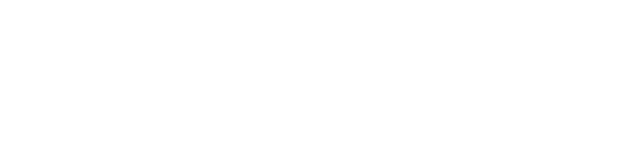
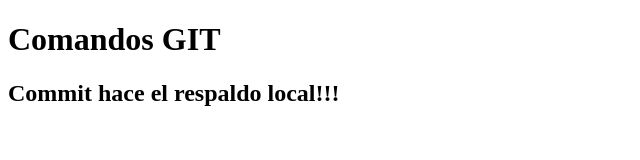
Before and after one commit to IsraelBorquez/proyecto_web, a plain HTML site: page index.html in a window 1280 px wide. Shown: the whole page, without its empty margins (0-640 px from the left). Drawn offline with Linux system fonts and the light colour scheme.

Commit message:
se agrego info al html

```diff
--- a/index.html
+++ b/index.html
@@ -8,5 +8,17 @@
 </head>
 <body>
 
+    <div class="container">
+        <p>
+            <h1> Comandos GIT</h1>
+        </p>
+        <p>
+            <h2>Commit hace el respaldo local!!!</h2>
+        </p>
+
+
+
+    </div>
+
 </body>
 </html>
```
